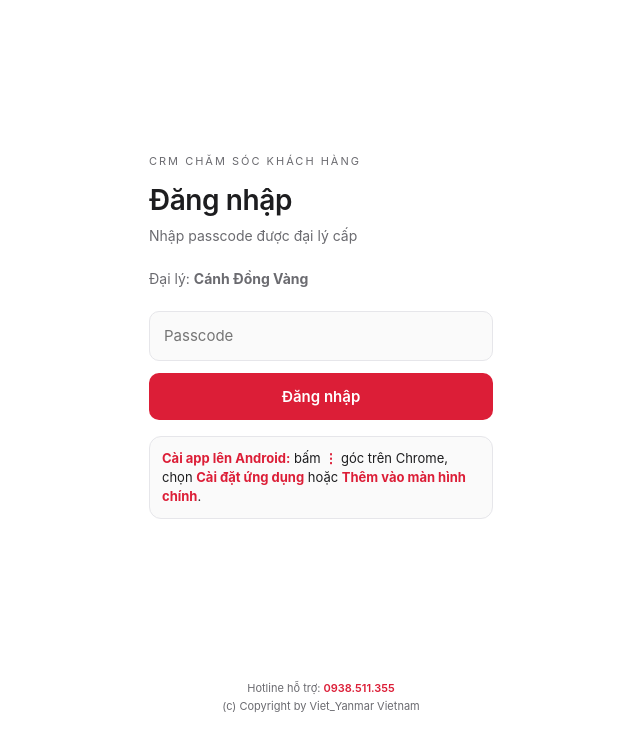
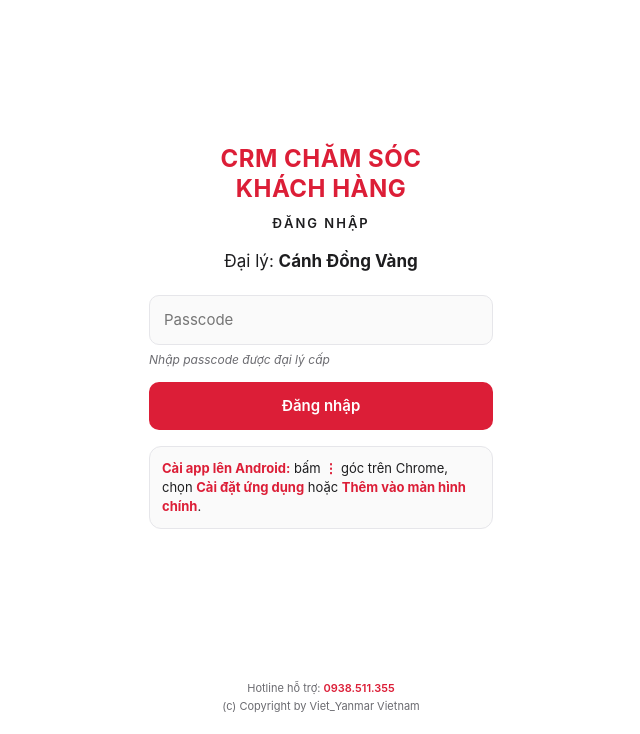
Before and after one commit to vietsea-11/Yanmar-CRM, a plain HTML site: page index.html in a window 1280 px wide. Shown: the part 66-800 px from the top of the page, without its empty margins (319-959 px from the left). Drawn offline with Linux system fonts and the light colour scheme.

Commit message:
Bố cục lại trang đăng nhập theo yêu cầu
Co-Authored-By: Claude Opus 5.5 <noreply@anthropic.com>
Claude-Session: https://claude.ai/code/session_013F21FjbXTDUhFv3pA2k1fn

```diff
--- a/index.html
+++ b/index.html
@@ -110,10 +110,11 @@ td:first-child,th:first-child{text-align:left}
 body:has(.login){background:#fff}
 .login .logo{display:block;height:16px;width:auto;color:var(--red)}
 .lg-mid{flex:1;display:flex;flex-direction:column;justify-content:center;padding:40px 0 24px}
-.login .app{font-size:11px;letter-spacing:2px;text-transform:uppercase;color:var(--sub);margin:0 0 10px}
-.login h2{text-transform:none;font-size:28px;font-weight:600;letter-spacing:-.4px;color:var(--ink);margin:0 0 6px}
-.login .sub{margin:0 0 22px;font-size:14px}
-.login input{margin:0 0 12px;padding:13px 14px;border-color:var(--line);background:#fafafa}
+.login .app{text-wrap:balance;font-size:24px;line-height:1.25;font-weight:700;letter-spacing:.5px;text-transform:uppercase;color:var(--red);text-align:center;margin:0 0 10px}
+.login h2{text-transform:uppercase;font-size:13px;font-weight:600;letter-spacing:2px;color:var(--ink);text-align:center;margin:0 0 26px}
+.login .dl{font-size:17px;color:var(--ink);text-align:center;margin:-10px 0 22px}
+.login .hint{font-size:12px;font-style:italic;color:var(--sub);margin:0 0 14px}
+.login input{margin:0 0 6px;padding:13px 14px;border-color:var(--line);background:#fafafa}
 .login input:focus{outline:none;border-color:var(--ink);background:#fff}
 .login .install{border:1px solid var(--line);background:#fafafa;font-size:13px;margin:16px 0 0}
 .login .credit{margin:0;font-size:11px;line-height:1.7}
@@ -192,8 +193,9 @@ $('#sheet').addEventListener('click', e => { if (e.target.id === 'sheet') closeS
 /* ---------- Đăng nhập ---------- */
 function showLogin() {
   $('#nav').classList.add('hide');
-  app.innerHTML = '<div class="login"><div>' + LOGO + '</div><div class="lg-mid"><p class="app">CRM chăm sóc khách hàng</p><h2>Đăng nhập</h2><p class="sub">Nhập passcode được đại lý cấp</p>' + dealerPick() +
+  app.innerHTML = '<div class="login"><div>' + LOGO + '</div><div class="lg-mid"><p class="app">CRM chăm sóc khách hàng</p><h2>Đăng nhập</h2>' + dealerPick() + (window.DEALER_NAME ? '<p class="dl">Đại lý: <b>' + esc(window.DEALER_NAME) + '</b></p>' : '') +
     '<input id="pc" type="password" autocomplete="current-password" placeholder="Passcode">' +
+    '<p class="hint">Nhập passcode được đại lý cấp</p>' +
     '<button class="btn" id="lg">Đăng nhập</button><div id="installBox">' + installHtml() + '</div></div>' + CREDIT + '</div>';
   const go = () => { if (!crmApi()) return toast('Chọn đại lý trước', true); return api('login', $('#pc').value).then(r => { S.token = r.token; S.user = r.user; S.cfg = r.cfg; store('crm_tk', r.token); start(); }).catch(() => {}); };
   $('#lg').onclick = go; $('#pc').onkeydown = e => { if (e.key === 'Enter') go(); };
@@ -567,7 +569,7 @@ if ('serviceWorker' in navigator) window.addEventListener('load', () => navigato
 
 function dealerPick() {
   const all = window.CRM_DEALERS || {}, ids = Object.keys(all), cur = crmDealerId();
-  if (ids.length <= 1) return cur ? '<p class="sub">Đại lý: <b>' + esc(all[cur].name) + '</b></p>' : '';
+  if (ids.length <= 1) return cur ? '<p class="dl">Đại lý: <b>' + esc(all[cur].name) + '</b></p>' : '';
   return '<label>Đại lý của bạn</label><select id="dlSel" onchange="pickDealer(this.value)"><option value="">– Chọn đại lý –</option>' +
     ids.map(i => '<option value="' + i + '"' + (i === cur ? ' selected' : '') + '>' + esc(all[i].name) + '</option>').join('') + '</select>';
 }
--- a/sw.js
+++ b/sw.js
@@ -1,5 +1,5 @@
 // Lưu sẵn khung app để mở nhanh. Dữ liệu khách luôn lấy mới từ máy chủ, không lưu trên máy.
-const CACHE = 'yanmar-crm-v1';
+const CACHE = 'yanmar-crm-v6';
 const SHELL = ['./', 'index.html', 'config.js', 'manifest.webmanifest', 'icon-192.png', 'icon-512.png', 'apple-touch-icon.png'];
 self.addEventListener('install', e => { e.waitUntil(caches.open(CACHE).then(c => c.addAll(SHELL))); self.skipWaiting(); });
 self.addEventListener('activate', e => {
```
